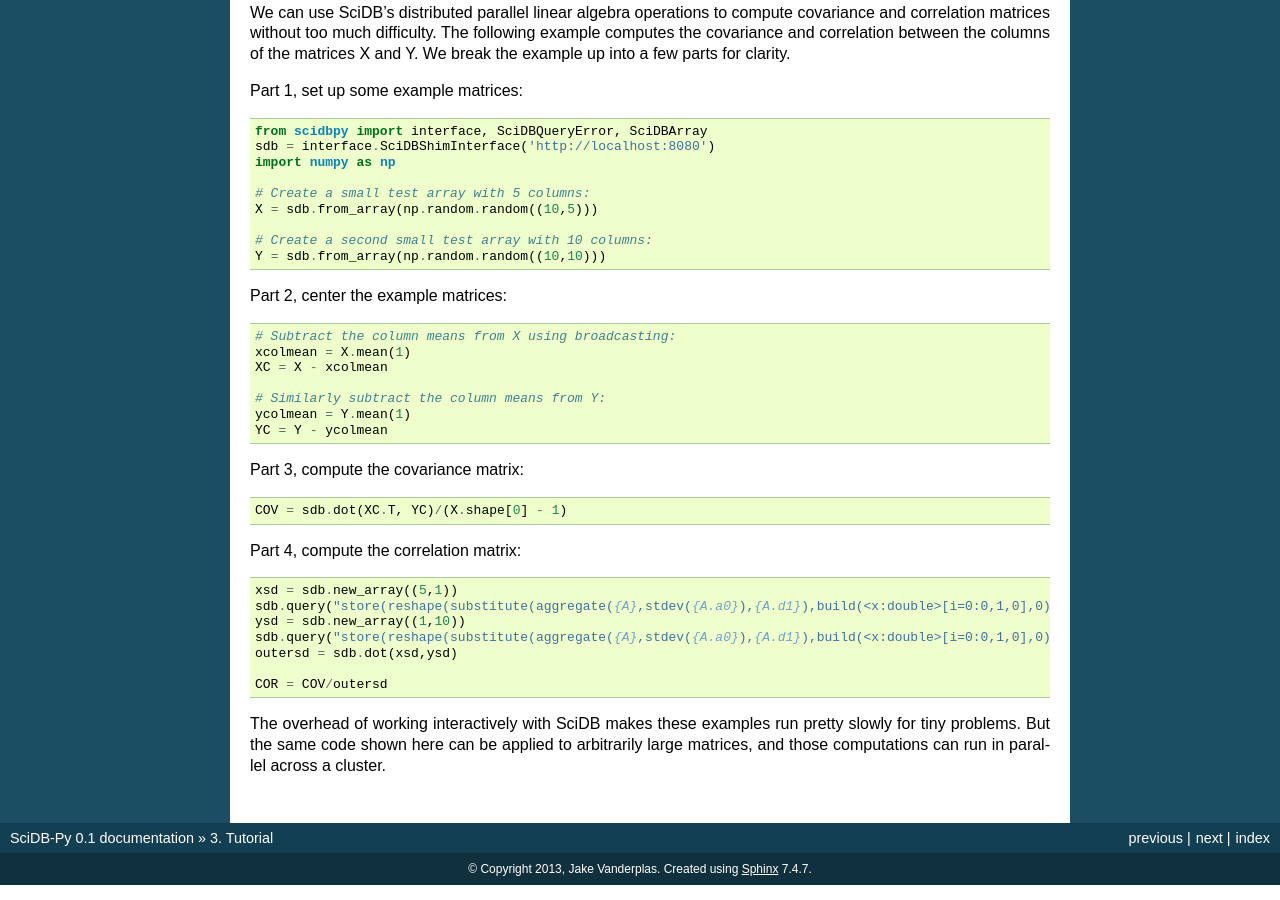
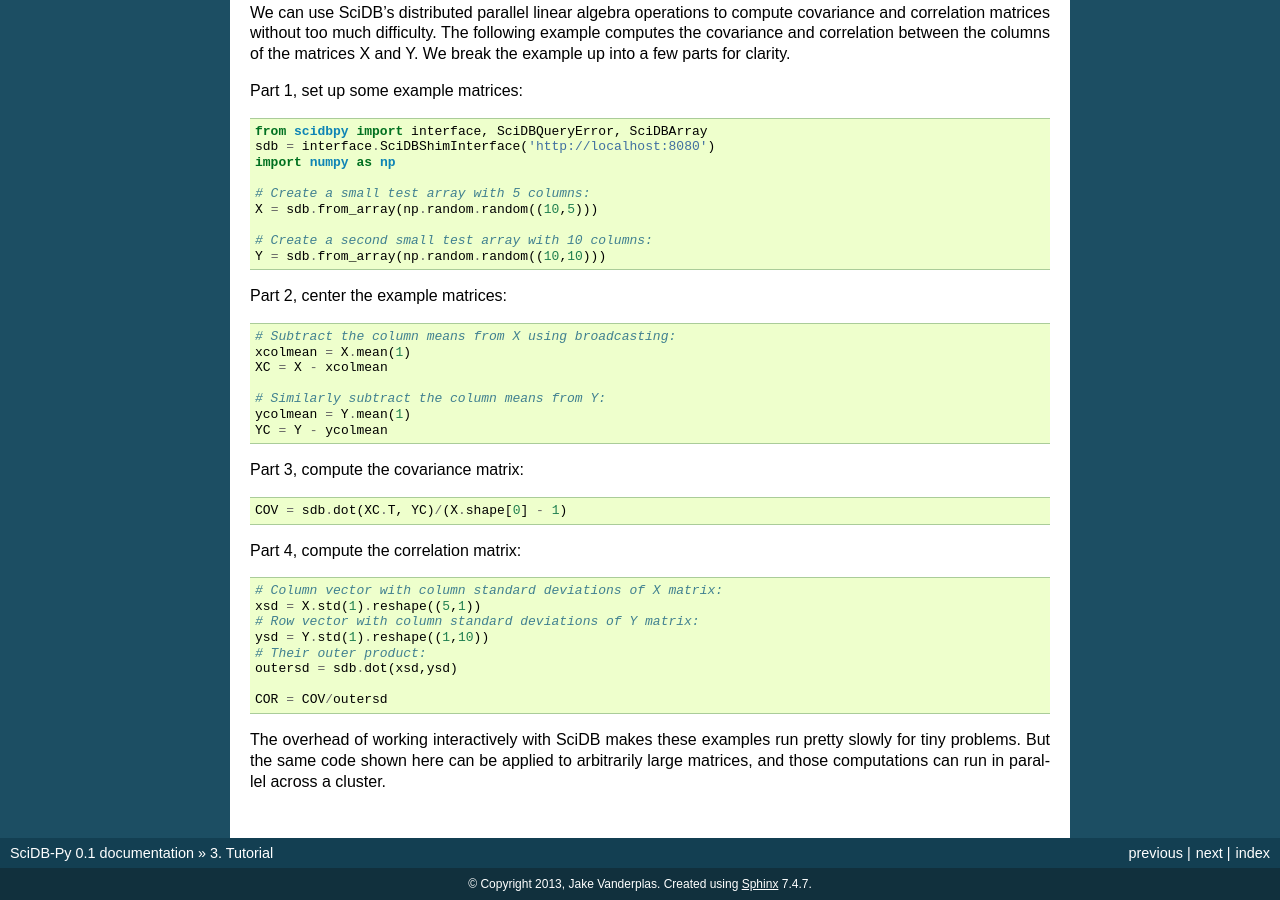
Before and after one commit to rvernica/SciDB-Py, a Sphinx documentation site: the page built from doc/tutorial.rst, in a window 1280 px wide and 900 px high, scrolled down 6237 px. Built offline with Sphinx 7.4.7, drawn with Linux system fonts in a browser that asks for light colours; formulas are drawn with MathJax 3.

Commit message:
Improved examples; init query obtains uid and loads required dense_linear_algebra library

```diff
--- a/doc/tutorial.rst
+++ b/doc/tutorial.rst
@@ -424,10 +424,11 @@
 
 Part 4, compute the correlation matrix::
 
-  xsd = sdb.new_array((5,1))
-  sdb.query("store(reshape(substitute(aggregate({A},stdev({A.a0}),{A.d1}),build(<x:double>[i=0:0,1,0],0)),<v:double>[i=0:4,1000,0,j=0:0,1000,0]),{B})",A=X,B=xsd)
-  ysd = sdb.new_array((1,10))
-  sdb.query("store(reshape(substitute(aggregate({A},stdev({A.a0}),{A.d1}),build(<x:double>[i=0:0,1,0],0)),<v:double>[i=0:0,1000,0,j=0:9,1000,0]),{B})",A=Y,B=ysd)
+  # Column vector with column standard deviations of X matrix:
+  xsd = X.std(1).reshape((5,1))
+  # Row vector with column standard deviations of Y matrix:
+  ysd = Y.std(1).reshape((1,10))
+  # Their outer product:
   outersd = sdb.dot(xsd,ysd)
 
   COR = COV/outersd
```
Also changed, not shown: 1 other file.
